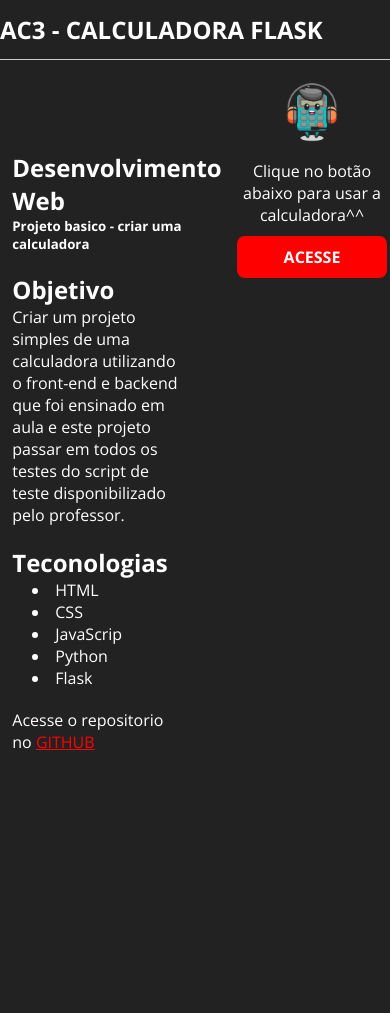
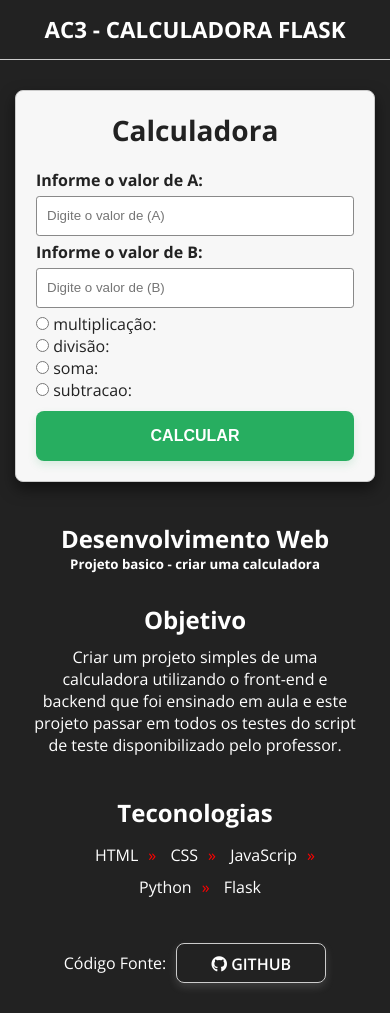
Before and after one commit to AlexandreSCorreia/ac3-devweb-calculadora, a Flask app: page / in a window 390 px wide. Before the commit the page ends 750 px from the top, so only its background shows below. Run offline with Flask 2, Linux system fonts and the light colour scheme.

Commit message:
ajuste responsividade

```diff
--- a/templates/assets/css/style.css
+++ b/templates/assets/css/style.css
@@ -1,27 +1,141 @@
 @import url('https://fonts.googleapis.com/css2?family=Open+Sans:ital,wght@0,300;0,400;0,500;0,600;0,700;0,800;1,300;1,400;1,500;1,600;1,700;1,800&display=swap');
 
-*{
+* {
     padding: 0;
     margin: 0;
     box-sizing: border-box;
 }
 
-body{
+body {
     width: 100%;
     min-height: 100vh;
     font-family: 'Open Sans', sans-serif;
+    background-color: #222;
+    color: #fff;
 }
 
-.formulario{
+main .container {
+    display: flex;
+    flex-direction: column-reverse;
+}
+
+.container {
     width: 100%;
-    min-height: 100vh;
+    max-width: 1200px;
+    margin: 0 auto;
+}
+
+.none {
+    display: none;
+}
+
+.error {
+    font-weight: bold;
+    color: red;
+}
+
+.nav {
+    width: 100%;
+    height: 60px;
+    line-height: 60px;
+    text-align: center;
+    border-bottom: 1px solid #CCC;
+    margin-bottom: 20px;
+}
+
+.nav .logo {
+    font-size: 1.4rem;
+    font-weight: bold;
+    text-transform: uppercase;
+}
+
+main .conteudo {
+    width: 100%;
+    padding: 20px;
+    text-align: center;
+}
+
+
+.conteudo_container> :nth-child(1n+1) {
+    margin-bottom: 10px;
+    padding: 10px;
+}
+
+.conteudo_container> :last-child {
+    margin-bottom: 0px;
+}
+
+.conteudo_container> :nth-child(1n+2) h2 {
+    margin-bottom: 10px;
+}
+
+.conteudo_container> :nth-child(3) ul {
+    text-align: center;
+    list-style-type: none;
+}
+
+.conteudo_container> :nth-child(3) ul li {
+    display: inline-block;
+    padding: 5px;
+}
+
+.conteudo_container> :nth-child(3) ul li::after {
+    content: "»";
+    color: red;
+    padding-left: 10px;
+}
+
+.conteudo_container> :nth-child(3) ul li:last-child::after {
+    content: "";
+}
+
+.conteudo_container .link {
+    display: flex;
+    justify-content: center;
+    align-items: center;
+}
+
+.conteudo_container .link a {
+    display: block;
+    width: 150px;
+    height: 40px;
+    line-height: 40px;
+    color: #fff;
+    text-decoration: none;
+    text-align: center;
+    margin-left: 10px;
+    cursor: pointer;
+    border-radius: 8px;
+    box-shadow: rgba(228, 225, 225, 0.15) 0 4px 9px;
+    font-size: 16px;
+    font-weight: 600;
+    letter-spacing: normal;
+    border: 1px solid #ccc;
+    transform: translate3d(0, 0, 0);
+    transition: all .3s;
+    user-select: none;
+    -webkit-user-select: none;
+    touch-action: manipulation;
+    white-space: nowrap;
+}
+
+.conteudo_container .link a:hover {
+    background-color: #ccc;
+    color: #222;
+}
+
+.formulario {
+    width: 100%;
+    padding: 10px 15px;
+    color: #222;
     display: flex;
     align-items: center;
     justify-content: center;
     flex-direction: column;
 }
 
-.formulario form{
+
+.formulario form {
     width: 100%;
     max-width: 400px;
     padding: 20px;
@@ -31,19 +145,19 @@ body{
     box-shadow: 0px 7px 15px rgba(0, 0, 0, 0.5);
 }
 
-.formulario form .titulo{
+.formulario form .titulo {
     text-align: center;
     font-size: 24px;
     margin-bottom: 20px;
 }
 
-.formulario form .input label{
+.formulario form .input label {
     display: block;
     margin-bottom: 5px;
     font-weight: bold;
 }
 
-.formulario form .input input{
+.formulario form .input input {
     display: block;
     width: 100%;
     height: 40px;
@@ -56,22 +170,55 @@ body{
     margin-bottom: 5px;
 }
 
-button{
-    display: block;
+.formulario form button {
     width: 100%;
-    border: none;
+    margin-top: 10px;
+    text-transform: uppercase;
+    appearance: none;
+    backface-visibility: hidden;
+    background-color: #27ae60;
+    border-radius: 8px;
+    border-style: none;
+    box-shadow: rgba(39, 174, 96, .15) 0 4px 9px;
+    color: #fff;
+    cursor: pointer;
+    display: inline-block;
+    font-size: 16px;
+    font-weight: 600;
+    letter-spacing: normal;
+    line-height: 1.5;
     outline: none;
-    padding: 20px;
-    border-radius: .5rem;
-    font-size: 16px;
-    font-weight: bold;
-    color: #fff;
-    background-color: #28a745;
-    margin-top: 10px;
-    cursor: pointer;
+    overflow: hidden;
+    padding: 13px 20px;
+    position: relative;
+    text-align: center;
+    text-decoration: none;
+    transform: translate3d(0, 0, 0);
+    transition: all .3s;
+    user-select: none;
+    -webkit-user-select: none;
+    touch-action: manipulation;
+    vertical-align: top;
+    white-space: nowrap;
 }
 
-#resultado{
+.formulario form button:hover {
+    background-color: #1e8449;
+    opacity: 1;
+    transform: translateY(0);
+    transition-duration: .35s;
+}
+
+.formulario form button:active {
+    transform: translateY(2px);
+    transition-duration: .35s;
+}
+
+.formulario form button:hover {
+    box-shadow: rgba(39, 174, 96, .2) 0 6px 12px;
+}
+
+#resultado {
     width: 100%;
     max-width: 400px;
     border-radius: .5rem;
@@ -83,104 +230,50 @@ button{
     background-color: #fff;
 }
 
-.none{
-    display: none;
+
+@media (min-width: 1024px) {
+    main .conteudo {
+        text-align: start;
     }
 
-.error{
-    font-weight: bold;
-    color: red;
+    .conteudo_container> :nth-child(3) ul {
+        text-align: start;
+        list-style-type: square;
     }
 
-.container {
-    width: 100%;
-    max-width: 1200px;
-    margin: 0 auto;
+    .conteudo_container> :nth-child(3) ul li {
+        display: list-item;
+        padding: 5px;
     }
 
-.nav {
-    width: 100%;
-    height: 60px;
-    display: flex;
-    justify-content: center;
-    align-items: center;
-    background-color: #222;
-    color: #fff;
-    border-bottom: 1px solid #CCC;
+    .conteudo_container> :nth-child(3) ul li::after {
+        content: "";
+        color: red;
+        padding-left: 0px;
     }
 
-.nav .logo {
-    font-size: 24px;
-    font-weight: bold;
-    text-transform: uppercase;
+    main {
+        position: relative;
+        width: 100%;
+        min-height: calc(100vh - 80px);
     }
 
-main.principal{
-    width: 100%;
-    min-height: calc(100vh - 60px);
-    background-color: #222;
+    main .container {
+        display: flex;
+        flex-direction: row;
+        position: absolute;
+        top: 50%;
+        left: 50%;
+        transform: translate(-50%, -50%);
+
     }
 
-main.principal .container{
-    display: flex;
-    min-height: calc(100vh - 60px);
+    .formulario {
+        width: 60%;
     }
 
-main.principal .conteudo{
-    width: 60%;
-    padding: 20px;
-    color: #fff;
-    display: flex;
-    justify-content: center;
-    align-items: center;
+    .conteudo {
+        width: 40%;
+
     }
-
-main.principal .conteudo_container{
-    padding: 10px;
 }
-.conteudo .conteudo_header{
-    margin-bottom: 20px;
-}
-
-.conteudo p{
-    max-width: 80%;
-}
-
-.imagem{
-    width: 40%;
-}
-.imagem .image_content{
-    width: 60%;
-    margin: 0 auto;
-}
-
-.imagem .image_content img{
-    display: block;
-    width: 100%;
-    height: 100%;
-}
-
-.imagem_action{
-    text-align: center;
-    color: #fff;
-}
-
-.imagem_action a{
-    display: block;
-    max-width: 150px;
-    margin: 0 auto;
-    padding: 10px;
-    text-decoration: none;
-    background-color: red;
-    margin-top: 10px;
-    text-transform: uppercase;
-    color: #fff;
-    border-radius: .5rem;
-    font-weight: bold;
-    transition: .3s ease-in-out;
-    cursor: pointer;
-}
-
-.imagem_action a:hover{
-    background-color: rgb(187, 11, 11);
-}
--- a/templates/assets/js/script.js
+++ b/templates/assets/js/script.js
@@ -40,6 +40,7 @@ form.addEventListener("submit", (e) => {
         fetch(URL_TO_FETCH)
             .then(response => response.json()) // retorna uma promise
             .then(result => {
+                let opeTypeOld = opeType;
                 switch (opeType) {
                     case 'soma':
                         opeType = '+';
@@ -60,9 +61,14 @@ form.addEventListener("submit", (e) => {
                 const resul = document.getElementById("resultado");
                 resul.classList.remove("none");
                 if (result['result']) {
+
                     resul.innerHTML = `
                         <p>O resultado de ${a.value} ${opeType} ${b.value} = ${result['result']}</p>
                     `;
+
+                    a.value = "";
+                    b.value = "";
+                    document.querySelector(`input[value="${opeTypeOld}"]`).checked = false;
                 }else{
                     resul.innerHTML = `
                         <p class="error">${result['ERRO']}</p>
--- a/templates/index.html
+++ b/templates/index.html
@@ -6,6 +6,9 @@
     <meta name="viewport" content="width=device-width, initial-scale=1.0">
     <link rel="icon" type="image/x-icon" href="assets/img/favicon.ico">
     <title>{{ data['titulo'] }}</title>
+    <link rel="stylesheet" href="https://cdnjs.cloudflare.com/ajax/libs/font-awesome/5.15.4/css/all.min.css"
+        integrity="sha512-1ycn6IcaQQ40/MKBW2W4Rhis/DbILU74C1vSrLJxCq57o941Ym01SwNsOMqvEBFlcgUa6xLiPY/NS5R+E6ztJQ=="
+        crossorigin="anonymous" referrerpolicy="no-referrer" />
     <link rel="stylesheet" href="assets/css/style.css">
 </head>
 
@@ -19,7 +22,7 @@
             </div>
         </nav>
     </header>
-    <main class="principal">
+    <main>
         <div class="container">
             <div class="conteudo">
                 <div class="conteudo_container">
@@ -41,25 +44,76 @@
                             {% endfor%}
                         </ul>
                     </div>
-                    <div>
-                        <p>Acesse o repositorio no <a href={{ linkgit }} style="color: red;" target="_blank">GITHUB</a></p>
+                    <div class="link">
+                        <p>Código Fonte:</p>
+                        <a href={{ linkgit }} target="_blank">
+                            <i class="fab fa-github"></i>
+                            GITHUB
+                        </a>
                     </div>
                 </div>
             </div>
 
-            <div class="imagem">
-                <div class="image_content">
-                    <img src="assets/img/calcIcon.png" alt="">
+            <div class="formulario">
+
+                <form action="/resultado" id="form1">
+
+                    <div class="titulo">
+                        <h3>Calculadora</h3>
+                    </div>
+                    <!--titulo-->
+
+                    <div class="input">
+                        <label for="">Informe o valor de A:</label>
+                        <input type="text" name="a" id="a" placeholder="Digite o valor de (A)" required>
+                    </div>
+                    <!--input-->
+
+                    <div class="input">
+                        <label for="">Informe o valor de B:</label>
+                        <input type="text" name="b" id="b" placeholder="Digite o valor de (B)" required>
+                    </div>
+                    <!--input-->
+
+                    <div class="options">
+                        <div>
+                            <input type="radio" name="ope" value="mult">
+                            <label for="">multiplicação:</label>
+                        </div>
+
+                        <div>
+                            <input type="radio" name="ope" value="div">
+                            <label for="">divisão:</label>
+                        </div>
+
+                        <div>
+                            <input type="radio" name="ope" value="soma">
+                            <label for="">soma:</label>
+                        </div>
+
+                        <div>
+                            <input type="radio" name="ope" value="sub">
+                            <label for="">subtracao: </label>
+                        </div>
+                    </div>
+                    <!--options-->
+
+                    <button type="submit" name="acao" role="button">calcular</button>
+                </form>
+                <!--form1-->
+
+                <div id="resultado" class="none">
+
                 </div>
-                <div class="imagem_action">
-                    <p>Clique no botão abaixo para usar a calculadora^^</p>
-                    <a href="\calculadora">Acesse</a>
-                </div>
+                <!--resultado-->
+
             </div>
+            <!--formulario-->
+
         </div>
     </main>
 
-
+    <script src="assets/js/script.js"></script>
 </body>
 
 </html>
```
Also changed, not shown: templates/calculadora.html (deleted, +0 -69 lines), README.md, templates/assets/img/img01.png (added). Lines whose indentation alone changed are shown as unchanged.
